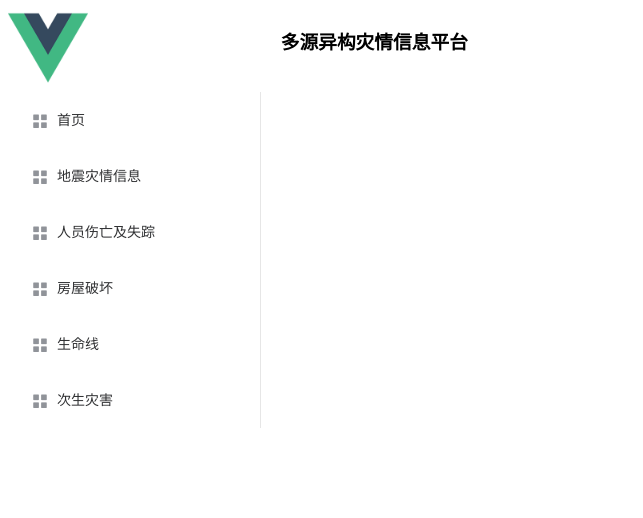
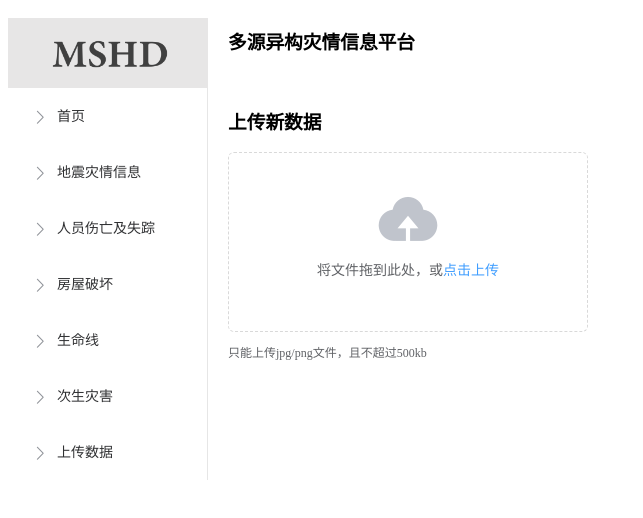
Before and after one commit to jazli1999/SPMFrontend, a Vue app: page /upload in a window 1280 px wide. Shown: the top 518 px of the page, without its empty margins (0-643 px from the left). Built offline with nearby package versions, Linux system fonts and the light colour scheme.

Commit message:
能传文件了！

```diff
--- a/src/components/Container.vue
+++ b/src/components/Container.vue
@@ -1,14 +1,14 @@
 <template>
     <div id="container">
         <el-container>
-            <el-aside id="nav" class="app-side app-side-left" width="20%">
-                <div class="app-side-logo">
-                    <img class="logo" src="@/assets/logo.png"/>
+            <el-aside id="nav" class="app-side app-side-left" width="200px">
+                <div id="logo" class="app-side-logo">
+                    <img id="logo-pic" src="@/assets/logo.png"/>
                 </div>
                 <div class="app-aside-content">
                     <el-menu default-active="1" router class="el-menu-vertical-demo" @open="handleOpen">
                         	<el-menu-item v-for="route in routes" v-show="route.name" :key="route.path" :index="route.path" >
-								<i class="el-icon-menu"></i>
+								<i class="el-icon-arrow-right"></i>
 								<span slot="title">{{ route.name }}</span>
 							</el-menu-item>
                     </el-menu>
@@ -19,7 +19,6 @@
                 <el-header class="app-header">
                     <h1>{{ label }}</h1>
                 </el-header>
-
                 <el-main class="app-body">
                     <template>
                         <router-view/>
@@ -59,8 +58,12 @@ export default {
 </script>
 
 <style scoped>
-img {
-	width: 80px;
-	align-content: center
+#logo {
+	height: 80px;
+	text-align: center;
+}
+#logo-pic {
+	width: 200px;
+	margin-top: 5%;
 }
 </style>
--- a/src/components/QuakeInfo.vue
+++ b/src/components/QuakeInfo.vue
@@ -31,13 +31,12 @@ export default {
         .then(function (response) {
             _this.updateData(response.data);
             _this.showData = true;
-            console.log(_this.data);
         })
         .catch(function (error) {
             console.log(error);
         })
         .then(function () {
-            console.log('finished');
+            console.log('QuakeInfo Finished');
         })
     },
     methods: {
@@ -46,7 +45,6 @@ export default {
             strData.pop();
             this.data = [];
             for (let i in strData) {
-                console.log(strData[i] + '}');
                 this.data[i] = JSON.parse(strData[i] + '}');
             }
         }
@@ -55,6 +53,6 @@ export default {
 }
 </script>
 
-<style lang="scss" scoped>
+<style scoped>
 
 </style>
--- /dev/null
+++ b/src/components/Upload.vue
@@ -0,0 +1,53 @@
+<template>
+    <div id="upload">
+        <h1>上传新数据</h1>
+        <el-upload class="upload-demo"
+                    action="/api/disaster/upload"
+                    drag
+                    :on-preview="handlePreview"
+                    name="myFile"
+                    :on-remove="handleRemove"
+                    :before-remove="beforeRemove"
+                    :limit="3"
+                    :on-exceed="handleExceed"
+                    :file-list="fileList">
+            <i class="el-icon-upload"></i>
+            <div class="el-upload__text">将文件拖到此处，或<em>点击上传</em></div>
+            <div class="el-upload__tip" slot="tip">只能上传jpg/png文件，且不超过500kb</div>
+        </el-upload>
+    </div>
+</template>
+
+<script>
+export default {
+    name: 'Upload',
+    data() {
+        return {
+            fileList: [],
+            uploadHeader: {
+                'Content-Type': 'form-data'
+            }
+        };
+    },
+    methods: {
+      handleRemove(file, fileList) {
+        console.log(file, fileList);
+      },
+      handlePreview(file) {
+        console.log(file);
+      },
+      handleExceed(files, fileList) {
+        this.$message.warning(`当前限制选择 3 个文件，本次选择了 ${files.length} 个文件，共选择了 ${files.length + fileList.length} 个文件`);
+      },
+      beforeRemove(file, fileList) {
+        return this.$confirm(`确定移除 ${ file.name }？`);
+      }
+    }
+}
+</script>
+
+<style scoped>
+#upload {
+    width: 35%;
+}
+</style>
--- a/src/main.js
+++ b/src/main.js
@@ -10,6 +10,7 @@ import PeopleInfo from './components/PeopleInfo.vue'
 import HouseInfo from './components/HouseInfo.vue'
 import LifelineInfo from './components/LifelineInfo.vue'
 import SecondaryInfo from './components/SecondaryInfo.vue'
+import Upload from './components/Upload.vue'
 import Index from './components/Index'
 
 Vue.config.productionTip = false
@@ -24,7 +25,8 @@ const routes = [
   { path: '/peoplenfo', name: '人员伤亡及失踪', component: PeopleInfo, show: true },
   { path: '/houseinfo', name: '房屋破坏', component: HouseInfo, show: true },
   { path: '/lifelineinfo', name: '生命线', component: LifelineInfo, show: true },
-  { path: '/secondaryinfo', name: '次生灾害', component: SecondaryInfo, show: true }
+  { path: '/secondaryinfo', name: '次生灾害', component: SecondaryInfo, show: true },
+  { path: '/upload', name: '上传数据', component: Upload, show: true}
   ];
 
 const router = new Router({
```
Also changed, not shown: src/assets/logo.png.
